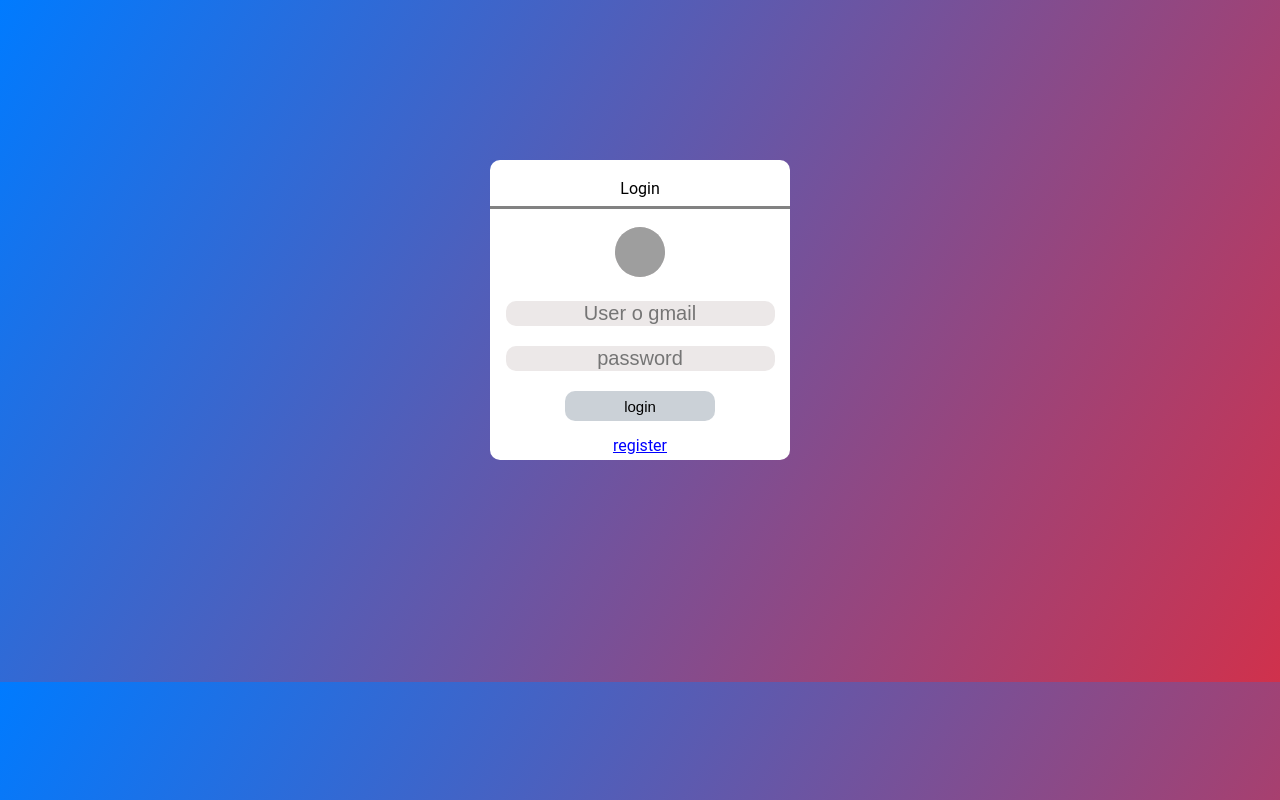
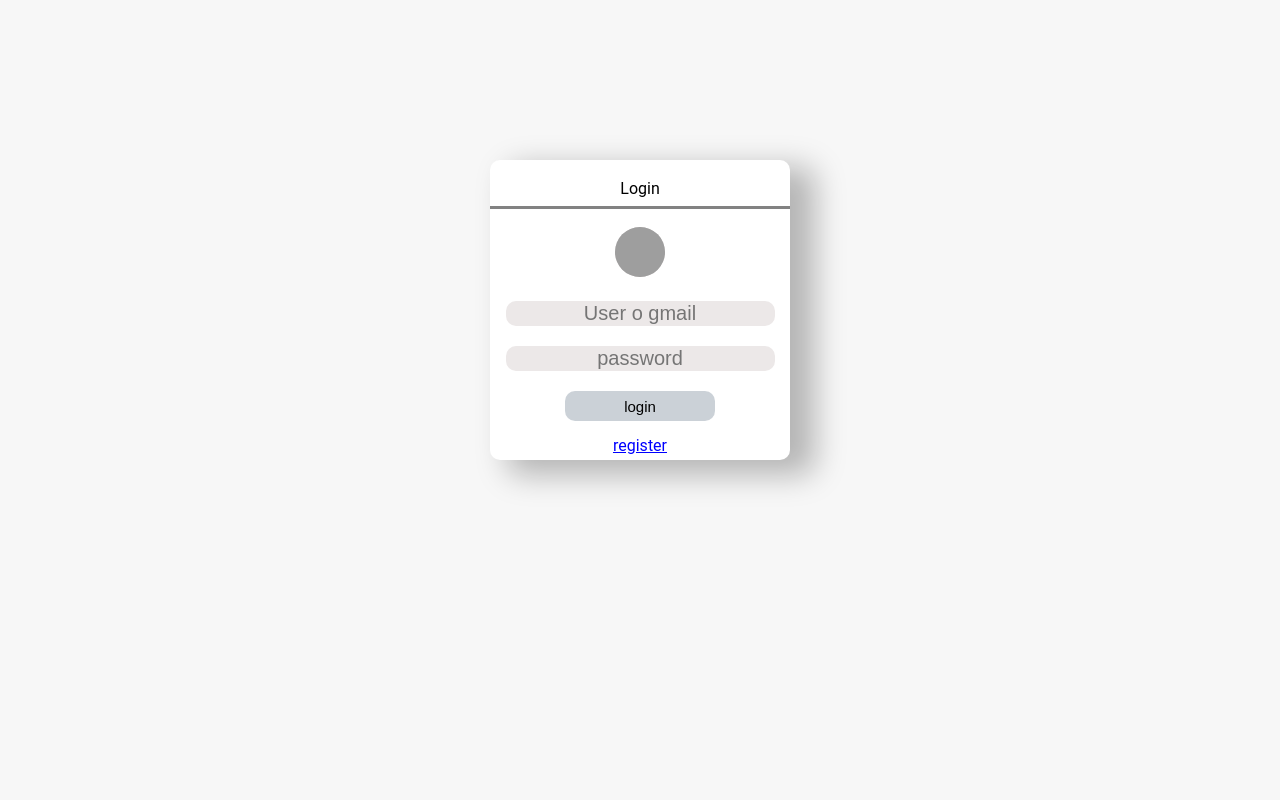
Before and after one commit to joseAL520/practicandoFormulario, an Angular app: page /login in a window 1280 px wide. Built offline with nearby package versions, Linux system fonts and the light colour scheme; grey boxes are pictures that could not be loaded.

Commit message:
preparativo

```diff
--- a/src/app/login/login.component.css
+++ b/src/app/login/login.component.css
@@ -11,6 +11,7 @@
     width: 300px;
     height: 300px;
     border-radius: 10px;
+    box-shadow: 21px 11px 31px 4px rgba(0,0,0,0.27);
 }
 
 
--- a/src/styles.css
+++ b/src/styles.css
@@ -1,5 +1,5 @@
 /* You can add global styles to this file, and also import other style files */
 body{
-    background: linear-gradient(120deg, #007bff, #d0314c);
+    background: #F7F7F7;
     font-family: Roboto;
 }
```
Also changed, not shown: 1 other file (tests, documents, lock files or other folders).
